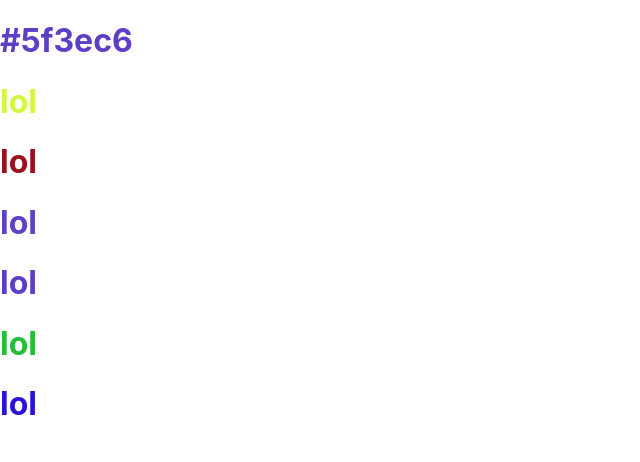
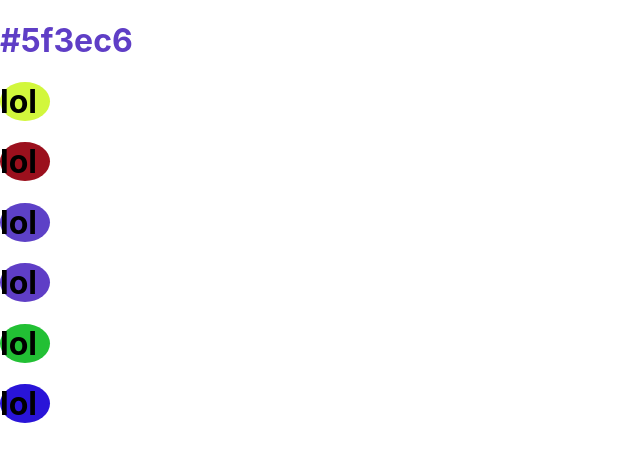
Before and after one commit to lukehampton6/hexiguessimal, a React (Create React App) app: page / in a window 1280 px wide. Shown: the top 462 px of the page, without its empty margins (0-640 px from the left). Built offline with nearby package versions, Linux system fonts and the light colour scheme.

Commit message:
onclick for random colors

```diff
--- a/src/components/RandomColor.js
+++ b/src/components/RandomColor.js
@@ -1,4 +1,5 @@
 function RandomColor() {
+    // generate random hexcode
     const generateColor = function() {
        let randomColor = '#'
        while (randomColor.length < 7) {
@@ -7,9 +8,11 @@ function RandomColor() {
        return randomColor;
     }
 
+    //store one hexcode for correct choice and create empty array for other hexcodes
     const correctColor = generateColor();
     const colorArray = [];
 
+    //create multiple hexcodes for wrong answers and push to array
     const generateColorArray = function() {
         for (let i = 0; i < 5; i++) {
             const newColor = generateColor()
@@ -17,17 +20,24 @@ function RandomColor() {
         }
     }
     generateColorArray();
+
+    //add correct choice to array then shuffle order
     colorArray.push(correctColor);
     const shuffledColors = colorArray.sort(() => Math.random() - 0.5);
+
+    const log = function(key) {
+        if (key === correctColor) {
+            console.log('correct!')
+        }
+    }
 
     return (
         <div>
             <h1 style={{color: correctColor}}>{correctColor}</h1>
             <div>
             {shuffledColors.map((mappedColor) => {
-                console.log(mappedColor)
                 return (
-                    <h1 key={mappedColor} style={{color: mappedColor}}>lol</h1>
+                    <h1 key={mappedColor} onClick={() => log(mappedColor)} className="colorDiv" style={{backgroundColor: mappedColor}}>lol</h1>
                 )
             })}
             </div>
--- a/src/index.css
+++ b/src/index.css
@@ -11,3 +11,8 @@ code {
   font-family: source-code-pro, Menlo, Monaco, Consolas, 'Courier New',
     monospace;
 }
+
+.colorDiv {
+  width: 50px;
+  border-radius: 50%;
+}
```
